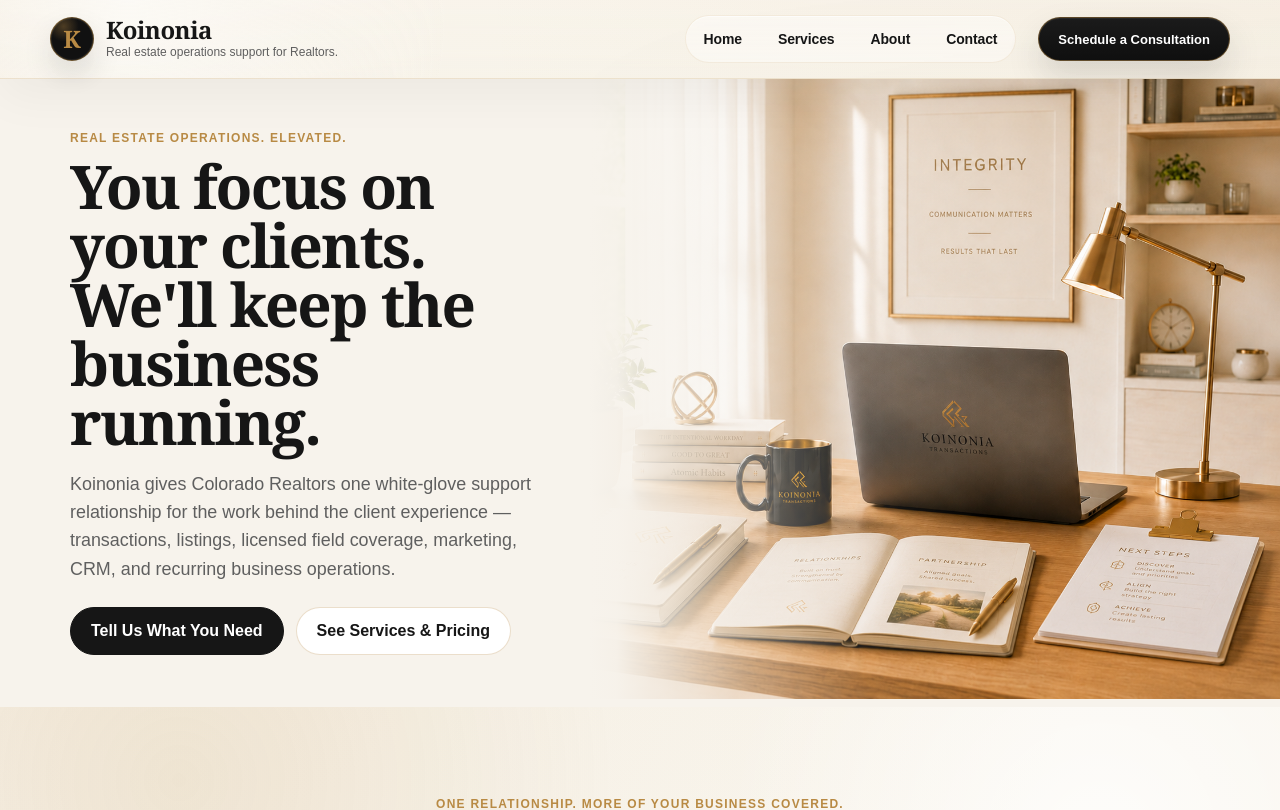
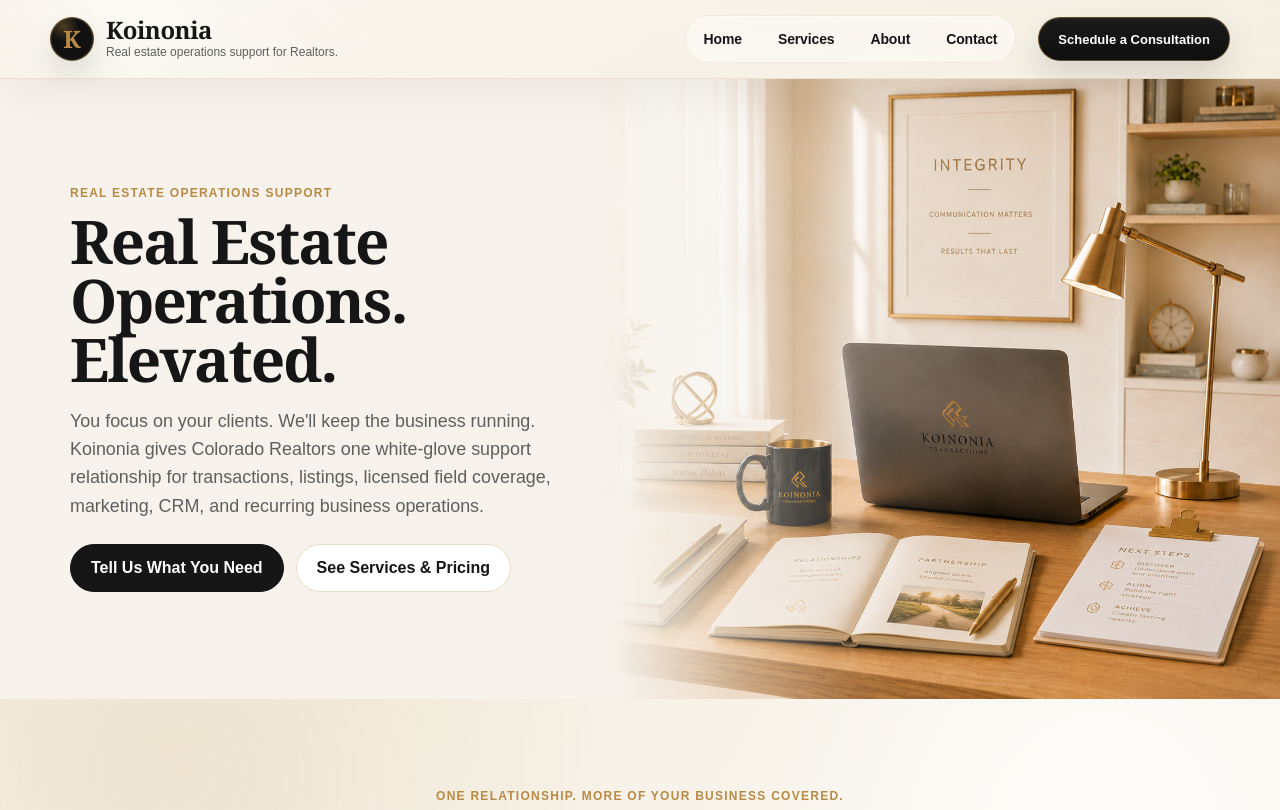
Before and after one commit to KoinoniaTransactions/Reynalds-OS, a Next.js app in the folder apps/web/: page / in a window 1280 px wide. Shown: the top 810 px of the page. Built offline with nearby package versions, Linux system fonts and the light colour scheme; no server answers.

Commit message:
Restore compact Home hero and referral option

```diff
--- a/apps/web/content/home.ts
+++ b/apps/web/content/home.ts
@@ -1,9 +1,9 @@
 export const homeContent = {
   hero: {
-    eyebrow: "REAL ESTATE OPERATIONS. ELEVATED.",
-    title: "You focus on your clients. We'll keep the business running.",
+    eyebrow: "REAL ESTATE OPERATIONS SUPPORT",
+    title: "Real Estate Operations. Elevated.",
     lead:
-      "Koinonia gives Colorado Realtors one white-glove support relationship for the work behind the client experience — transactions, listings, licensed field coverage, marketing, CRM, and recurring business operations.",
+      "You focus on your clients. We'll keep the business running. Koinonia gives Colorado Realtors one white-glove support relationship for transactions, listings, licensed field coverage, marketing, CRM, and recurring business operations.",
     primaryLabel: "Tell Us What You Need",
     primaryHref: "/contact#schedule-consultation",
     secondaryLabel: "See Services & Pricing",
@@ -73,6 +73,19 @@ export const homeContent = {
       items: ["CRM and pipeline", "Follow-up and tasks", "Systems and workflows"]
     }
   ],
+
+  referralDiscovery: {
+    eyebrow: "40% REFERRAL PARTNER OPTION",
+    title: "Don't want to take the client at all?",
+    lead:
+      "For an eligible Colorado real estate prospect that is not the right fit for your business, you may refer the client to a Koinonia receiving brokerage and receive a 40% referral fee when the referred transaction successfully closes, subject to the applicable referral agreement.",
+    body:
+      "Koinonia Transactions helps keep your business moving. The Referral Partner Option is a separate path when you would rather hand off the client relationship itself.",
+    primaryLabel: "Ask About the 40% Referral Option",
+    primaryHref: "/contact#schedule-consultation",
+    secondaryLabel: "Keep Exploring Operations Support",
+    secondaryHref: "/services"
+  },
 
   flagship: {
     eyebrow: "A DIFFERENT KIND OF LISTING SUPPORT",
```
